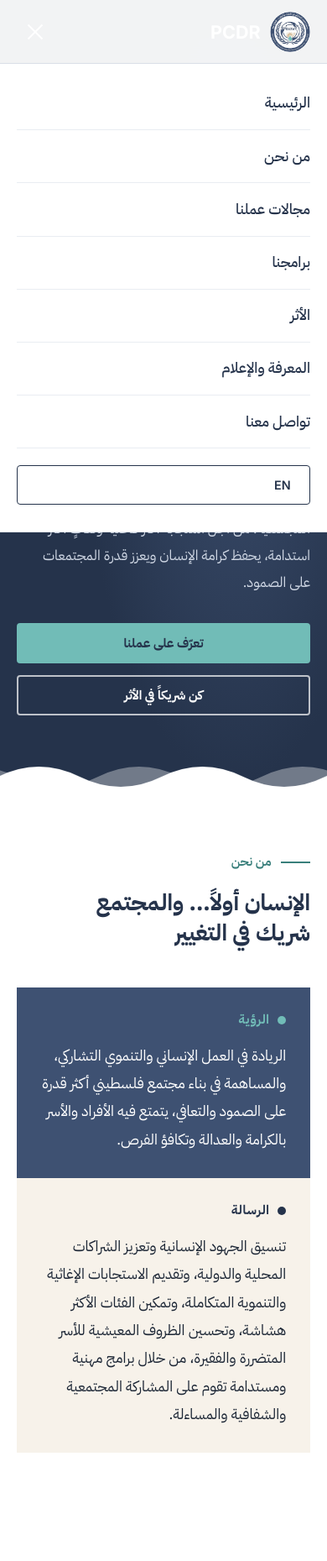
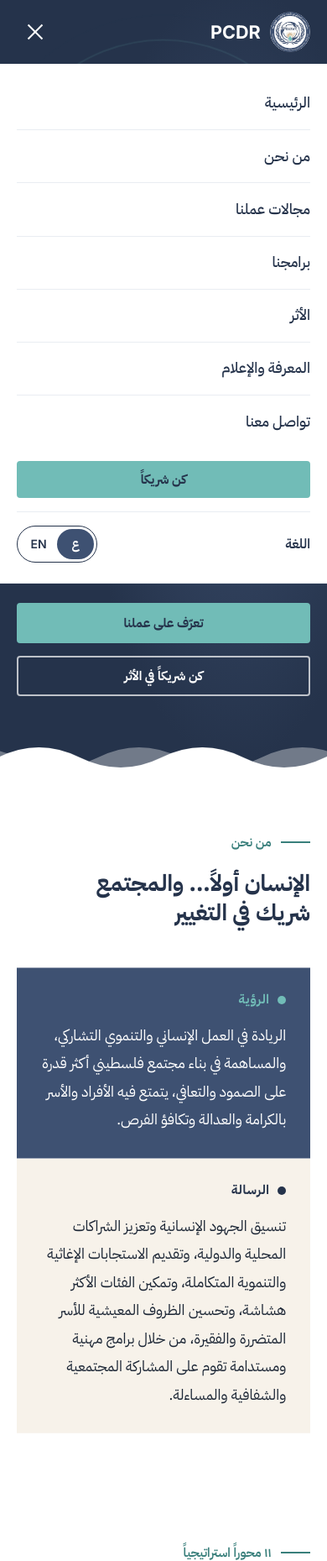
Before and after one commit to Ali-Waked/PCDR, a Laravel app: page /ar in a window 390 px wide, after a click that opens the changed part. Shown: the top 1859 px of the page at 84% size. Run offline with Laravel 12, Linux system fonts and the light colour scheme; data comes from the database, SQL or seed files in the repository; data that the repository does not hold is empty; style sheets or scripts are compiled from the project's sources; parts of the project's set-up code (start-up, migrations or seed data) failed here and were passed over; some libraries are stand-ins or nearby versions.

Commit message:
fix: homepage nav/header responsiveness and locale switcher
- Add reusable LanguageSwitcher component and wire it into desktop/mobile nav
- Raise nav collapse breakpoint to 1100px with scrollable mobile panel
- Add short-landscape hero layout and viewport-fit cover
- Fix duplicate locale home route registration dropping public.home name

```diff
--- a/resources/css/pcdr-home.css
+++ b/resources/css/pcdr-home.css
@@ -25,7 +25,7 @@
 .pcdr-home :focus-visible{outline:3px solid var(--teal-700);outline-offset:3px;border-radius:2px}
 .pcdr-home .skip{position:absolute;inset-inline-start:1rem;top:-4rem;background:var(--navy);color:#fff;padding:.6rem 1rem;z-index:100}
 .pcdr-home .skip:focus{top:1rem}
-.pcdr-home .container{width:min(100% - 2*var(--pad),var(--max));margin-inline:auto}
+.pcdr-home .container{width:min(100%, calc(var(--max) + 2*var(--pad)));margin-inline:auto;padding-inline:max(var(--pad), env(safe-area-inset-left, 0px), env(safe-area-inset-right, 0px))}
 .pcdr-home .sec{padding-block:var(--sec)}
 .pcdr-home h1, .pcdr-home h2, .pcdr-home h3{line-height:1.3;color:var(--navy-900);font-weight:700}
 .pcdr-home h1{font-size:clamp(2.2rem,5.4vw,4.4rem);line-height:1.25;letter-spacing:0}
@@ -45,31 +45,44 @@
 .pcdr-home .cta-row{display:flex;flex-wrap:wrap;gap:.9rem;margin-top:2rem}
 /* header */
 .pcdr-home #sentinel{position:absolute;top:0;height:1px;width:1px}
-.pcdr-home .site-header{position:fixed;inset:0 0 auto;z-index:50;height:var(--hh);transition:background var(--m-fast),box-shadow var(--m-fast)}
-.pcdr-home .site-header.solid{background:rgba(255,255,255,.96);box-shadow:0 1px 0 var(--navy-100);backdrop-filter:blur(8px)}
-.pcdr-home .bar{height:100%;display:flex;align-items:center;gap:1.5rem}
-.pcdr-home .brand{display:flex;align-items:center;gap:.7rem;font:700 1.35rem var(--font-en);color:var(--navy-900)}
+.pcdr-home .site-header{position:fixed;inset:0 0 auto;z-index:50;height:var(--hh);background:transparent;border:0;border-bottom:0;box-shadow:none;-webkit-backdrop-filter:none;backdrop-filter:none;transition:background var(--m-fast),box-shadow var(--m-fast),backdrop-filter var(--m-fast),border-color var(--m-fast)}
+.pcdr-home .site-header.solid{background:rgba(255,255,255,.96);border-bottom:1px solid var(--navy-100);box-shadow:none;-webkit-backdrop-filter:blur(8px);backdrop-filter:blur(8px)}
+.pcdr-home .bar{height:100%;display:flex;align-items:center;gap:1rem}
+.pcdr-home .brand{display:flex;align-items:center;gap:.7rem;font:700 1.35rem var(--font-en);color:var(--navy-900);white-space:nowrap;flex-shrink:0}
 .pcdr-home .brand img{width:48px;height:48px}
-.pcdr-home nav{margin-inline-start:auto}
-.pcdr-home nav ul{display:flex;gap:1.6rem}
-.pcdr-home nav a{position:relative;font-weight:500;font-size:.98rem;padding-block:.5rem}
-.pcdr-home nav a::after{content:"";position:absolute;inset-inline:0;bottom:0;height:2px;background:var(--teal);transform:scaleX(0);transition:transform var(--m-fast) var(--ease-em)}
-.pcdr-home nav a:hover::after{transform:scaleX(1)}
-.pcdr-home .actions{display:flex;align-items:center;gap:.7rem}
+.pcdr-home nav{margin-inline-start:auto;min-width:0}
+.pcdr-home nav .nav-links{display:flex;align-items:center;gap:clamp(.9rem,1.6vw,1.6rem)}
+.pcdr-home nav .nav-links a{position:relative;font-weight:500;font-size:.98rem;padding-block:.5rem;white-space:nowrap}
+.pcdr-home nav .nav-links a::after{content:"";position:absolute;inset-inline:0;bottom:0;height:2px;background:var(--teal);transform:scaleX(0);transition:transform var(--m-fast) var(--ease-em)}
+.pcdr-home nav .nav-links a:hover::after{transform:scaleX(1)}
+.pcdr-home .nav-panel-extra{display:none}
+.pcdr-home .actions{display:flex;align-items:center;gap:.7rem;flex-shrink:0}
+.pcdr-home .actions .btn{white-space:nowrap}
+.pcdr-home .actions-lang{flex:0 0 auto}
 .pcdr-home .lang{min-width:44px;min-height:44px;border:1.5px solid var(--navy);background:transparent;color:var(--navy);font:600 .9rem var(--font-en);border-radius:var(--r);cursor:pointer}
 .pcdr-home .lang:hover{background:var(--navy);color:#fff}
-.pcdr-home .burger{display:none;width:44px;height:44px;border:0;background:none;cursor:pointer;position:relative}
-.pcdr-home .burger span{position:absolute;inset-inline:10px;height:2px;background:var(--navy-900);transition:transform var(--m-fast) var(--ease)}
-.pcdr-home .burger span:first-child{top:18px}
-.pcdr-home .burger span:last-child{top:26px}
-.pcdr-home .burger[aria-expanded=true] span:first-child{transform:translateY(4px) rotate(45deg)}
-.pcdr-home .burger[aria-expanded=true] span:last-child{transform:translateY(-4px) rotate(-45deg)}
+.pcdr-home .burger{display:none;width:44px;height:44px;border:0;background:none;cursor:pointer;position:relative;flex-shrink:0}
+.pcdr-home .burger span{position:absolute;inset-inline:10px;height:2px;background:var(--navy-900);transition:transform var(--m-fast) var(--ease),opacity var(--m-fast)}
+.pcdr-home .burger span:nth-child(1){top:14px}
+.pcdr-home .burger span:nth-child(2){top:21px}
+.pcdr-home .burger span:nth-child(3){top:28px}
+.pcdr-home .burger[aria-expanded=true] span:nth-child(1){transform:translateY(7px) rotate(45deg)}
+.pcdr-home .burger[aria-expanded=true] span:nth-child(2){opacity:0}
+.pcdr-home .burger[aria-expanded=true] span:nth-child(3){transform:translateY(-7px) rotate(-45deg)}
+/* desktop nav fine-tuning */
+@media (min-width:1101px) and (max-width:1280px){.pcdr-home nav .nav-links a{font-size:.95rem}}
+/* menu open body lock */
+body.pcdr-menu-open{overflow:hidden}
+/* LanguageSwitcher context */
+.pcdr-home .site-header:not(.solid) .actions .lang-switcher{--ls-border:rgba(255,255,255,.6);--ls-text:#fff;--ls-thumb:#71BCB7;--ls-active-text:#25334B}
+.pcdr-home .site-header.solid .lang-switcher,
+.pcdr-home nav .lang-switcher{--ls-border:#25334B;--ls-text:#25334B;--ls-thumb:#3E5172;--ls-active-text:#fff}
 /* hero */
 .pcdr-home .hero{min-height:100svh;padding-top:calc(var(--hh) + 2rem);padding-bottom:4rem;background:var(--sand-100);display:flex;align-items:center;position:relative;overflow:hidden}
 .pcdr-home .hero::after{content:"";position:absolute;inset-inline-end:-12vw;bottom:-18vw;width:46vw;aspect-ratio:1;border-radius:50%;background:var(--teal-100)}
 .pcdr-home .hero-grid{display:grid;grid-template-columns:1.25fr .9fr;gap:clamp(2rem,5vw,5rem);align-items:center;position:relative;z-index:1}
 .pcdr-home .hero-art{position:relative}
-.pcdr-home .hero-art svg{width:100%;height:auto;filter:drop-shadow(0 30px 40px rgba(37,51,75,.12))}
+.pcdr-home .hero-art svg{inline-size:100%;block-size:auto;width:100%;height:auto;max-width:100%;filter:drop-shadow(0 30px 40px rgba(37,51,75,.12))}
 .pcdr-home .art-note{display:block;text-align:center;font-size:.8rem;color:#5b6679;margin-top:.8rem}
 .pcdr-home .ring{stroke-dasharray:1200;stroke-dashoffset:1200;animation:draw 2.2s var(--ease-em) .3s forwards}
 .pcdr-home .olive{stroke-dashoffset:300;animation:draw 2.4s var(--ease-em) .8s forwards}
@@ -176,12 +189,29 @@
 .pcdr-home .cats{grid-template-columns:repeat(2,1fr)}
 .pcdr-home .bento{grid-template-columns:repeat(2,1fr)}
 .pcdr-home .t4{grid-column:span 2}}
-@media (max-width:860px){.pcdr-home .burger{display:block}
+@media (max-width:1100px){
+.pcdr-home .bar{justify-content:space-between}
+.pcdr-home .burger{display:block}
 .pcdr-home .hide-sm{display:none}
-.pcdr-home nav{position:fixed;inset:var(--hh) 0 auto;background:#fff;padding:1rem var(--pad) 2rem;border-bottom:1px solid var(--navy-100);opacity:0;visibility:hidden;transform:translateY(-12px);transition:opacity var(--m-fast),transform var(--m-fast) var(--ease),visibility var(--m-fast)}
+.pcdr-home .actions .actions-lang{display:none}
+.pcdr-home nav{position:fixed;inset-inline:0;inset-block-start:var(--hh);background:#fff;padding-block:1rem 1.5rem;padding-inline:max(var(--pad), env(safe-area-inset-left, 0px), env(safe-area-inset-right, 0px));border-bottom:1px solid var(--navy-100);max-height:calc(100dvh - var(--hh));overflow-y:auto;overscroll-behavior:contain;opacity:0;visibility:hidden;transform:translateY(-12px);transition:opacity var(--m-fast),transform var(--m-fast) var(--ease),visibility var(--m-fast);z-index:49}
 .pcdr-home nav.open{opacity:1;visibility:visible;transform:none}
-.pcdr-home nav ul{flex-direction:column;gap:0}
-.pcdr-home nav a{display:block;padding:.9rem 0;font-size:1.1rem;border-bottom:1px solid var(--navy-100)}
+.pcdr-home nav .nav-links{display:flex;flex-direction:column;gap:0;align-items:stretch}
+.pcdr-home nav .nav-links li{display:block;inline-size:100%}
+.pcdr-home nav .nav-links a{display:block;inline-size:100%;padding:.9rem 0;font-size:1.1rem;border-bottom:1px solid var(--navy-100);white-space:normal;text-align:start}
+.pcdr-home nav .nav-links li:last-child a{border-bottom:0}
+.pcdr-home nav .nav-links a::after{display:none}
+.pcdr-home .nav-panel-extra{display:block;padding-top:1rem}
+.pcdr-home .nav-panel-cta{display:flex;width:100%;justify-content:center;margin-bottom:1rem}
+.pcdr-home .nav-lang-row{display:flex;align-items:center;justify-content:space-between;gap:1rem;padding-top:1rem;border-top:1px solid #E9EDF2}
+.pcdr-home .nav-lang-label{font-weight:600;font-size:1rem;color:var(--navy-900)}
+.pcdr-home .site-header:not(.solid) nav .nav-links a{color:var(--navy-900)}
+}
+@media (min-width:600px) and (max-width:1100px){
+.pcdr-home nav .nav-links{display:grid;grid-template-columns:repeat(2,minmax(0,1fr));column-gap:1.5rem}
+.pcdr-home nav .nav-links a{padding:.75rem 0;font-size:1rem}
+}
+@media (max-width:860px){
 .pcdr-home .hero-grid, .pcdr-home .split, .pcdr-home .vm, .pcdr-home .fgrid, .pcdr-home .news{grid-template-columns:1fr}
 .pcdr-home .hero{align-items:flex-start}
 .pcdr-home .hero-art{max-width:320px;margin-inline:auto}
@@ -324,8 +354,7 @@
 .pcdr-home .cta .btn-primary{background:var(--teal);border-color:var(--teal);color:var(--navy-900)}
 .pcdr-home .cta .btn-ghost{border-color:rgba(255,255,255,.7);color:#fff}
 .pcdr-home .cta .btn-ghost:hover{background:#fff;color:var(--navy-900)}
-@media (max-width:860px){.pcdr-home .site-header:not(.solid) nav a{color:var(--navy-900)}
-.pcdr-home .hero-art{max-width:340px}
+@media (max-width:860px){
 .pcdr-home .hero{padding-bottom:6rem}
 .pcdr-home .steps li{top:calc(var(--hh) + var(--i)*10px + 8px);min-height:300px;grid-template-columns:1fr}
 .pcdr-home .steps .dot{grid-row:auto;margin-bottom:.8rem}}
@@ -346,19 +375,19 @@
 /* ===== v1.2: real logo hero, waves, fixes ===== */
 .pcdr-home{overflow-x:clip}
 .pcdr-home{-webkit-text-size-adjust:100%}
-.pcdr-home .hero-art{position:relative;width:min(100%,480px);aspect-ratio:1;margin-inline:auto;--px:0;--py:0}
-.pcdr-home .hero-art svg{animation:none;filter:none}
+.pcdr-home .hero-art{position:relative;display:block;width:min(100%,480px);max-width:480px;height:auto;min-block-size:0;aspect-ratio:1/1;align-self:center;margin-inline:auto;overflow:visible;border:0;border-radius:0;background:none;box-shadow:none;--px:0;--py:0}
+.pcdr-home .hero-art svg{animation:none;filter:none;max-width:100%}
 .pcdr-home .hero-art>*{position:absolute}
 .pcdr-home .badge-wrap{inset:12%;transform:translate3d(calc(var(--px)*14px),calc(var(--py)*14px),0);transition:transform .5s var(--ease)}
 .pcdr-home .badge-logo{position:relative;width:100%;height:100%;border-radius:50%;overflow:hidden;background:#fff;box-shadow:0 30px 80px rgba(0,0,0,.45),0 0 0 10px rgba(255,255,255,.06)}
-.pcdr-home .badge-logo img{width:100%;height:100%}
+.pcdr-home .badge-logo img{display:block;inline-size:100%;block-size:100%;width:100%;height:100%;max-width:100%;aspect-ratio:1/1;object-fit:contain}
 .pcdr-home .sheen{position:absolute;inset:0;background:linear-gradient(115deg,transparent 38%,rgba(255,255,255,.6) 50%,transparent 62%);transform:translateX(-130%)}
 .js .pcdr-home .badge-logo{clip-path:circle(0% at 50% 50%);transform:scale(.6) rotate(-60deg)}
 .ready .pcdr-home .badge-logo{clip-path:circle(72% at 50% 50%);transform:none;transition:clip-path 1.7s var(--ease-em) .3s,transform 1.9s var(--ease-em) .3s;animation:float 7s ease-in-out 2.4s infinite}
 .ready .pcdr-home .sheen{animation:sheen 7s ease-in-out 2.6s infinite}
 @keyframes float{50%{translate:0 -10px}}
 @keyframes sheen{0%{transform:translateX(-130%)}28%,100%{transform:translateX(130%)}}
-.pcdr-home .drawring{inset:5%;width:90%;height:90%;rotate:-90deg}
+.pcdr-home .drawring{inset:5%;inline-size:90%;block-size:90%;width:90%;height:90%;rotate:-90deg}
 .pcdr-home .drawring circle{fill:none;stroke:var(--teal);stroke-width:.5;stroke-dasharray:308;stroke-dashoffset:308}
 .ready .pcdr-home .drawring circle{animation:draw 2.4s var(--ease-em) .6s forwards}
 .pcdr-home .rg{inset:12%;border-radius:50%;border:1.5px solid var(--teal);opacity:0}
@@ -392,7 +421,7 @@
 @media (max-width:860px){.pcdr-home .hero-grid{grid-template-columns:1fr;gap:1.5rem}
 .pcdr-home .hero-copy{text-align:start}}
 /* v1.3: centered ring, 3-bar menu at the end, language inside menu */
-.pcdr-home .hero-art .drawring{width:90%;height:90%}
+.pcdr-home .hero-art .drawring{inset:5%;inline-size:90%;block-size:90%;width:90%;height:90%;max-inline-size:none;max-block-size:none}
 .pcdr-home .nav-lang{display:none}
 .pcdr-home .burger span{transition:transform var(--m-fast) var(--ease),opacity var(--m-fast)}
 .pcdr-home .burger span:nth-child(1){top:14px}
@@ -401,9 +430,12 @@
 .pcdr-home .burger[aria-expanded=true] span:nth-child(1){transform:translateY(7px) rotate(45deg)}
 .pcdr-home .burger[aria-expanded=true] span:nth-child(2){opacity:0}
 .pcdr-home .burger[aria-expanded=true] span:nth-child(3){transform:translateY(-7px) rotate(-45deg)}
-@media (max-width:860px){.pcdr-home .bar{justify-content:space-between}
-.pcdr-home .actions>.lang{display:none}
-.pcdr-home .nav-lang{display:block;padding-top:1.2rem}
-.pcdr-home .site-header .nav-lang .lang{color:var(--navy-900);border-color:var(--navy-900);padding-inline:1.4rem;width:auto}
-.pcdr-home .site-header .nav-lang .lang:hover{background:var(--navy-900);color:#fff}}
+/* nav panel extras are shown only in collapsed nav (<=1100px) */
 .ready .pcdr-home .badge-logo{animation:none}
+/* Problem C: short landscape hero */
+@media (max-height:520px) and (orientation:landscape){
+.pcdr-home .hero{min-height:auto;padding-block:calc(var(--hh) + 1rem) 3rem;align-items:center}
+.pcdr-home .hero-grid{grid-template-columns:1.15fr .85fr;gap:1.5rem;align-items:center}
+.pcdr-home .hero-art{order:0;width:min(34vw,260px);max-width:260px;margin-inline:auto}
+.pcdr-home .hero-copy{text-align:start}
+}
--- /dev/null
+++ b/resources/js/Components/LanguageSwitcher.vue
@@ -0,0 +1,127 @@
+<script setup>
+import { computed } from 'vue'
+import { router } from '@inertiajs/vue3'
+import { useI18n } from '../composables/useI18n'
+
+const { locale, direction, alternateUrl } = useI18n()
+
+const options = [
+    { code: 'ar', label: 'ع', ariaLabel: 'العربية', lang: 'ar' },
+    { code: 'en', label: 'EN', ariaLabel: 'English', lang: 'en' },
+]
+
+const activeIndex = computed(() => (locale.value === 'en' ? 1 : 0))
+
+function switchTo(code) {
+    if (code === locale.value) return
+    router.visit(alternateUrl(code), {
+        preserveScroll: true,
+        preserveState: false,
+    })
+}
+</script>
+
+<template>
+    <div
+        class="lang-switcher"
+        role="group"
+        aria-label="Language / اللغة"
+        :data-active="locale"
+        :data-dir="direction"
+    >
+        <span class="lang-switcher__thumb" aria-hidden="true"></span>
+        <button
+            v-for="option in options"
+            :key="option.code"
+            type="button"
+            class="lang-switcher__btn"
+            :class="{ 'is-active': option.code === locale }"
+            :aria-label="option.ariaLabel"
+            :aria-pressed="option.code === locale ? 'true' : 'false'"
+            :lang="option.lang"
+            @click="switchTo(option.code)"
+        >
+            <span class="lang-switcher__label">{{ option.label }}</span>
+        </button>
+    </div>
+</template>
+
+<style scoped>
+.lang-switcher {
+    --ls-border: rgba(62, 81, 114, 0.35);
+    --ls-text: #25334B;
+    --ls-thumb: #3E5172;
+    --ls-active-text: #fff;
+    --ls-focus: #397F7B;
+    position: relative;
+    display: inline-flex;
+    inline-size: fit-content;
+    flex: 0 0 auto;
+    block-size: 40px;
+    min-block-size: 44px;
+    padding: 3px;
+    border: 1.5px solid var(--ls-border);
+    border-radius: 999px;
+    background: transparent;
+    align-items: stretch;
+    box-sizing: border-box;
+    vertical-align: middle;
+}
+
+.lang-switcher__thumb {
+    position: absolute;
+    inset-block: 3px;
+    inset-inline-start: 3px;
+    inline-size: calc(50% - 3px);
+    border-radius: 999px;
+    background: var(--ls-thumb);
+    transition: transform 0.25s ease;
+    will-change: transform;
+    pointer-events: none;
+}
+
+.lang-switcher[data-active='en'] .lang-switcher__thumb {
+    transform: translateX(100%);
+}
+
+[dir='rtl'] .lang-switcher[data-active='en'] .lang-switcher__thumb {
+    transform: translateX(-100%);
+}
+
+.lang-switcher__btn {
+    position: relative;
+    z-index: 1;
+    appearance: none;
+    border: 0;
+    background: transparent;
+    color: var(--ls-text);
+    font: 600 0.88rem/1 Inter, "IBM Plex Sans Arabic", system-ui, sans-serif;
+    min-inline-size: 44px;
+    min-block-size: 34px;
+    padding: 0 0.7rem;
+    border-radius: 999px;
+    cursor: pointer;
+    display: inline-flex;
+    align-items: center;
+    justify-content: center;
+    white-space: nowrap;
+    transition: color 0.2s ease, font-weight 0.2s ease;
+}
+
+.lang-switcher__btn.is-active {
+    color: var(--ls-active-text);
+    font-weight: 700;
+}
+
+.lang-switcher__btn:focus-visible {
+    outline: 3px solid var(--ls-focus);
+    outline-offset: 3px;
+}
+
+@media (prefers-reduced-motion: reduce) {
+    .lang-switcher__thumb,
+    .lang-switcher__btn {
+        transition: none;
+    }
+}
+</style>
--- a/resources/js/Pages/Public/Home.vue
+++ b/resources/js/Pages/Public/Home.vue
@@ -1,7 +1,8 @@
 <script setup>
-import { computed, onBeforeUnmount, onMounted, ref } from 'vue'
+import { computed, onBeforeUnmount, onMounted, ref, watch } from 'vue'
 import { Head, Link } from '@inertiajs/vue3'
 import SplitText from '../../Components/StaticHome/SplitText.vue'
+import LanguageSwitcher from '../../Components/LanguageSwitcher.vue'
 import { useI18n } from '../../composables/useI18n'
 import '../../../css/pcdr-home.css'
 
@@ -15,12 +16,19 @@ const header = ref(null)
 const heroArt = ref(null)
 const navOpen = ref(false)
 
+watch(navOpen, (open) => {
+    if (typeof document !== 'undefined') {
+        document.body.classList.toggle('pcdr-menu-open', open)
+    }
+})
+
 const content = {
     ar: {
         skip: 'تخطَّ إلى المحتوى',
         navAria: 'القائمة الرئيسية',
         langShort: 'EN',
         langLabel: 'Switch to English',
+        langRowLabel: 'اللغة',
         partner: 'كن شريكاً',
         logoAlt: 'شعار جمعية العمل التشاركي في الأزمات والكوارث – قطاع غزة',
         nav: [
@@ -144,6 +152,7 @@ const content = {
         navAria: 'Main navigation',
         langShort: 'ع',
         langLabel: 'التبديل إلى العربية',
+        langRowLabel: 'Language',
         partner: 'Partner with us',
         logoAlt: 'PCDR logo – Participatory Action in Crises and Disasters – Gaza Strip',
         nav: [
@@ -294,6 +303,7 @@ function cleanupMotion() {
     document.documentElement.classList.remove('js', 'ready')
     document.documentElement.style.removeProperty('scroll-behavior')
     document.documentElement.style.removeProperty('scroll-padding-top')
+    document.body.classList.remove('pcdr-menu-open')
 }
 
 function setupMotion() {
@@ -485,23 +495,23 @@ onBeforeUnmount(cleanupMotion)
                     <b>PCDR</b>
                 </a>
 
-                <nav id="nav" :class="{ open: navOpen }" :aria-label="copy.navAria" @click="navOpen = false">
-                    <ul>
+                <nav id="nav" :class="{ open: navOpen }" :aria-label="copy.navAria">
+                    <ul class="nav-links">
                         <li v-for="link in copy.nav" :key="link.href">
-                            <a :href="link.href">{{ link.label }}</a>
-                        </li>
-                        <li class="nav-lang">
-                            <Link class="lang" :href="alternateUrl(otherLocale)" :aria-label="copy.langLabel">
-                                {{ copy.langShort }}
-                            </Link>
+                            <a :href="link.href" @click="navOpen = false">{{ link.label }}</a>
                         </li>
                     </ul>
+                    <div class="nav-panel-extra">
+                        <a class="btn btn-primary nav-panel-cta" href="#partners" @click="navOpen = false">{{ copy.partner }}</a>
+                        <div class="nav-lang-row">
+                            <span class="nav-lang-label">{{ copy.langRowLabel }}</span>
+                            <LanguageSwitcher />
+                        </div>
+                    </div>
                 </nav>
 
                 <div class="actions">
-                    <Link class="lang" :href="alternateUrl(otherLocale)" :aria-label="copy.langLabel">
-                        {{ copy.langShort }}
-                    </Link>
+                    <LanguageSwitcher class="actions-lang" />
                     <a class="btn btn-primary hide-sm" href="#partners">{{ copy.partner }}</a>
                     <button
                         id="burger"
--- a/resources/views/app.blade.php
+++ b/resources/views/app.blade.php
@@ -18,7 +18,7 @@
 <html lang="{{ str_replace('_', '-', app()->getLocale()) }}" dir="{{ \App\Support\Locale::direction(app()->getLocale()) }}" data-locale="{{ app()->getLocale() }}">
     <head>
         <meta charset="utf-8">
-        <meta name="viewport" content="width=device-width, initial-scale=1, minimum-scale=1">
+        <meta name="viewport" content="width=device-width, initial-scale=1, minimum-scale=1, viewport-fit=cover">
         <meta name="color-scheme" content="light">
         <meta name="theme-color" content="#3E5172">
         <link rel="preconnect" href="https://fonts.googleapis.com">
--- a/routes/web.php
+++ b/routes/web.php
@@ -49,9 +49,9 @@ Route::get('/robots.txt', RobotsController::class)->name('robots');
 Route::prefix('{locale}')
     ->where(['locale' => 'ar|en'])
     ->group(function (): void {
+        // Single route registration: a duplicate same-URI route overwrites the
+        // method/URI match and can drop the earlier name from the route collection.
         Route::get('/', HomeController::class)->name('public.home');
-        // Backwards-compatible route name; the approved homepage serves both names.
-        Route::get('/', HomeController::class)->name('welcome');
 
         Route::get('/about', [AboutController::class, '__invoke'])->name('public.about');
         Route::get('/about/{focus}', [AboutController::class, '__invoke'])->name('public.about.focus');
```
